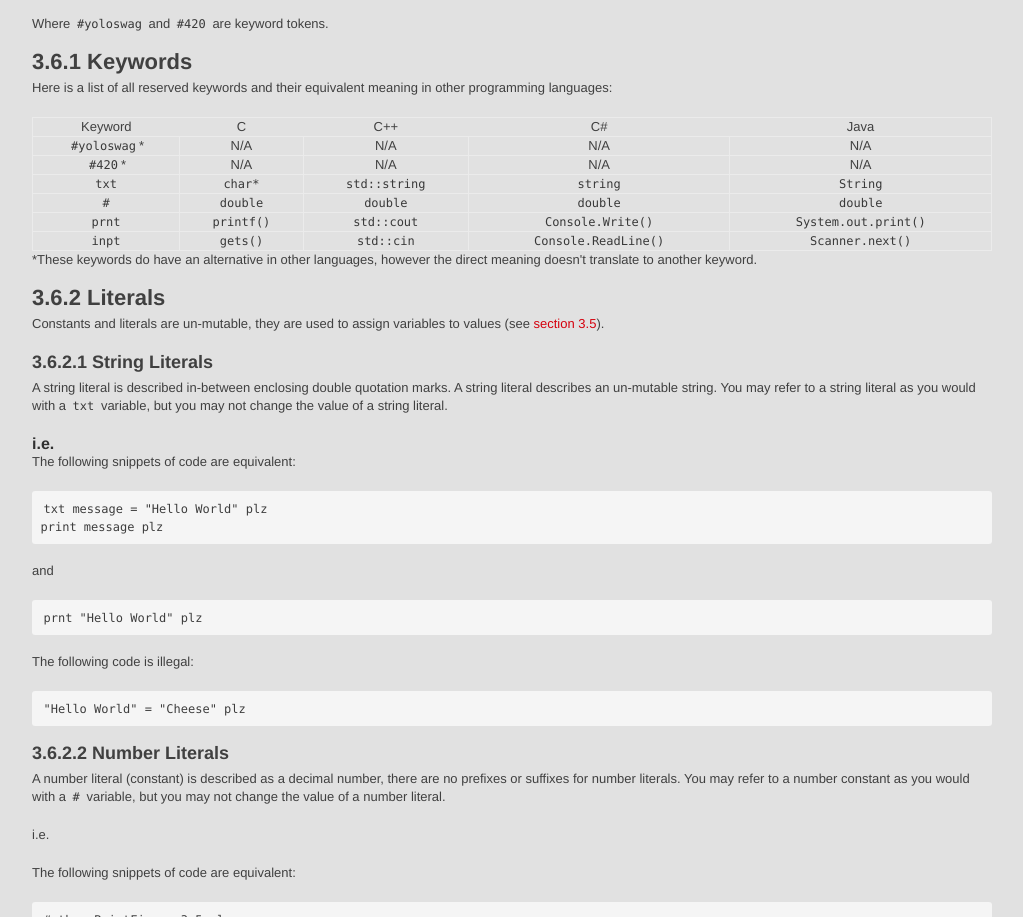
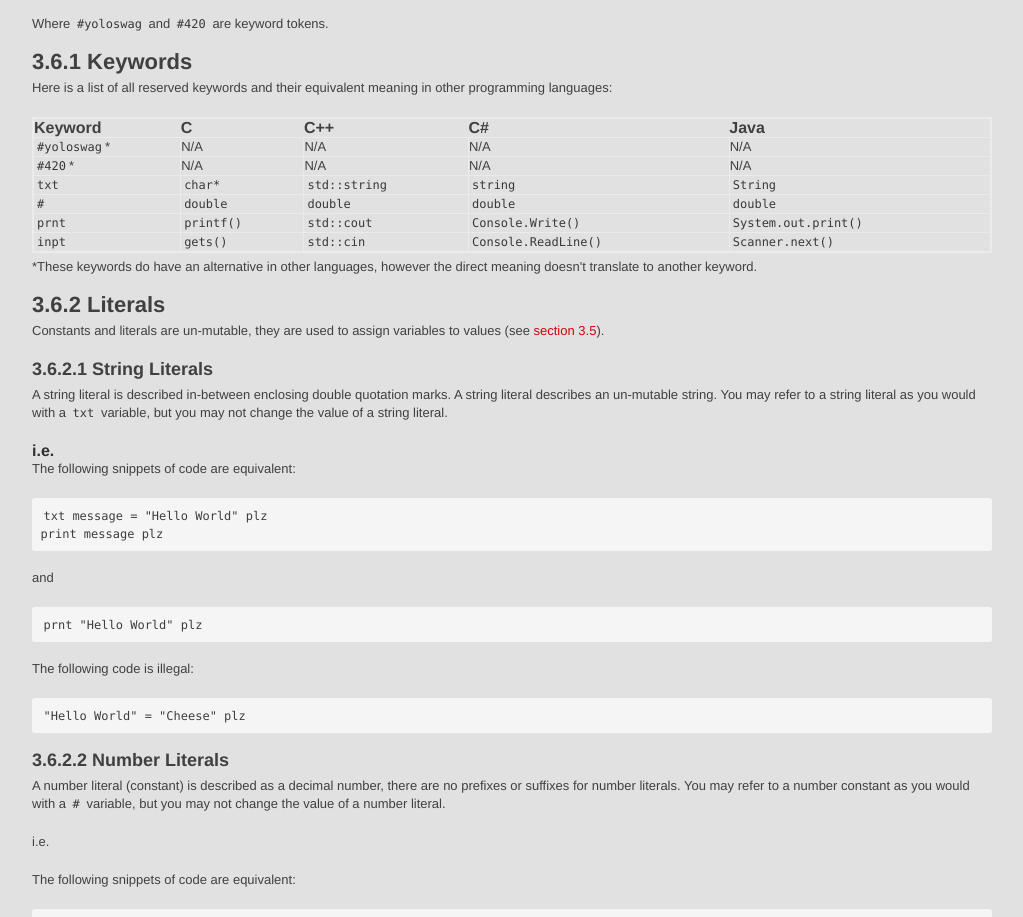
Before and after one commit to miguelmartin75/yoloswag420, a plain HTML site: page manual.html in a window 1280 px wide. Shown: the part 3373-4290 px from the top of the page, without its empty margins (128-1151 px from the left). Drawn offline with Linux system fonts and the light colour scheme.

Commit message:
Updated table style

```diff
--- a/stylesheets/stylesheet.css
+++ b/stylesheets/stylesheet.css
@@ -182,8 +182,16 @@ em
 
 table
 {
+	border: 2px solid #ebebeb;
 	width: 100%;
-	border: 1px solid #ebebeb;
+	margin-bottom: 5px;
+	text-align: left;
+}
+
+thead th
+{
+	font-weight: bold;
+	font-size: 16px;
 }
 
 th
@@ -194,7 +202,6 @@ th
 td
 {
 	border: 1px solid #ebebeb;
-	text-align: center;
 	font-weight: 300;
 }
 
```
